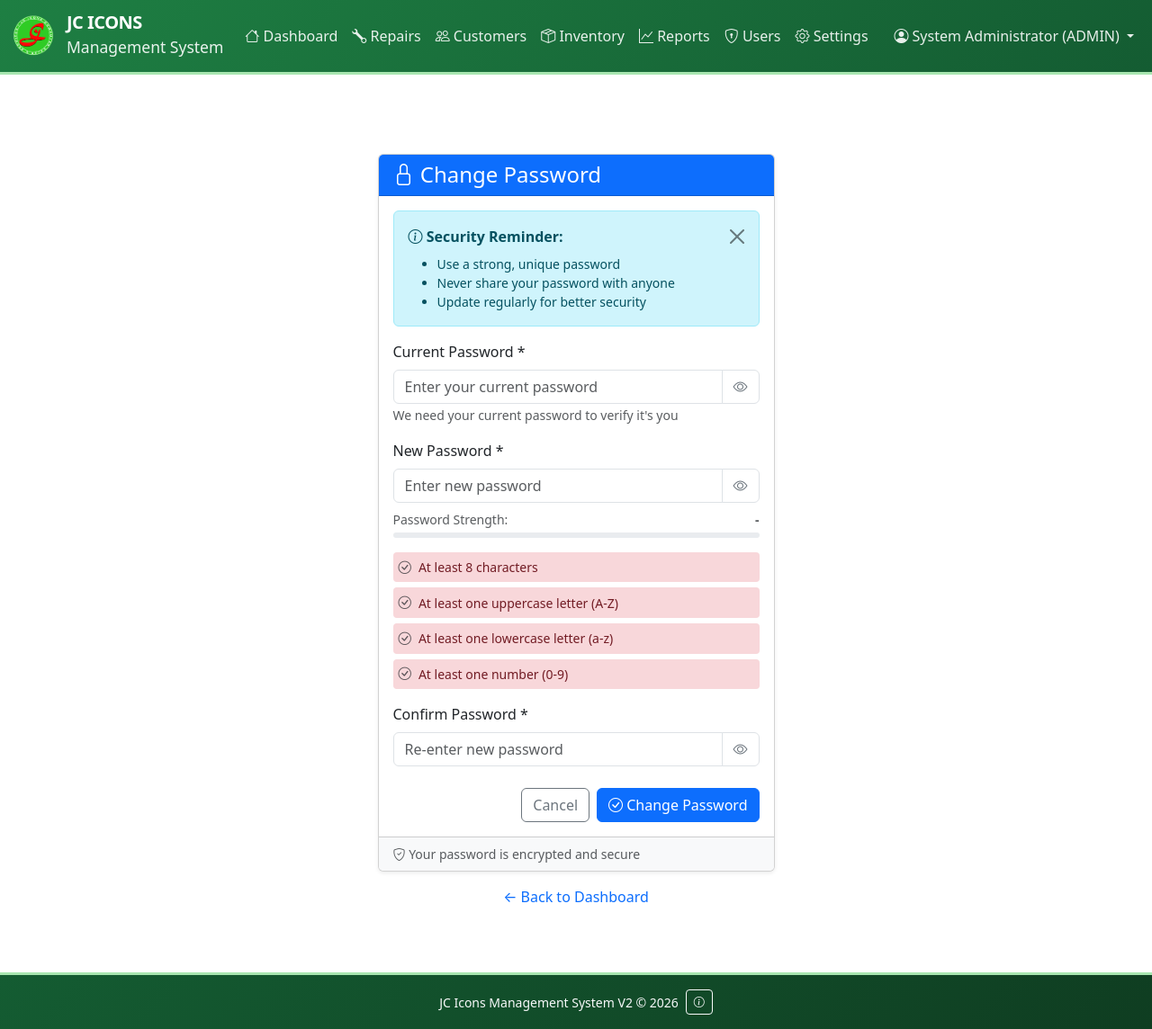
After one commit to busanokirby/jc-web-v2, a Flask app: page /users/change-password in a window 1280 px wide. The commit adds this page. Shown: the whole page at 90% size. Run offline with Flask 3, Linux system fonts and the light colour scheme; a user stored in the database is signed in.

Commit message:
v2.0.1: Add secure password change feature for users

```diff
--- a/app/blueprints/users/routes.py
+++ b/app/blueprints/users/routes.py
@@ -1,7 +1,7 @@
 from __future__ import annotations
 
 from flask import render_template, request, redirect, url_for, flash, session
-from flask_login import login_required
+from flask_login import login_required, current_user
 from sqlalchemy import or_
 from string import ascii_letters, digits
 import secrets
@@ -9,6 +9,7 @@ import secrets
 from app.extensions import db
 from app.models.user import User
 from app.services.authz import roles_required
+from app.services.security import is_valid_password, get_password_strength
 
 from . import users_bp
 
@@ -189,7 +190,6 @@ def edit_user(user_id: int):
     user = User.query.get_or_404(user_id)
 
     # Prevent editing own role/status
-    from flask_login import current_user
     is_self = (user.id == current_user.id) if current_user else False
 
     if request.method == "POST":
@@ -233,7 +233,6 @@ def delete_user(user_id: int):
     user = User.query.get_or_404(user_id)
 
     # Prevent self-deletion
-    from flask_login import current_user
     if user.id == current_user.id:
         flash("You cannot delete your own account.", "danger")
         return redirect(url_for("users.users"))
@@ -254,7 +253,6 @@ def toggle_status(user_id: int):
     user = User.query.get_or_404(user_id)
 
     # Prevent deactivating self
-    from flask_login import current_user
     if user.id == current_user.id:
         flash("You cannot deactivate your own account.", "danger")
         return redirect(url_for("users.users"))
@@ -265,3 +263,56 @@ def toggle_status(user_id: int):
     status = "activated" if user.is_active else "deactivated"
     flash(f"User '{user.username}' has been {status}.", "success")
     return redirect(url_for("users.users"))
+
+
+@users_bp.route("/change-password", methods=["GET", "POST"])
+@login_required
+def change_password():
+    """Allow logged-in users to change their password"""
+    if request.method == "POST":
+        current_password = request.form.get("current_password", "").strip()
+        new_password = request.form.get("new_password", "").strip()
+        confirm_password = request.form.get("confirm_password", "").strip()
+
+        # Validate current password
+        if not current_password:
+            flash("Current password is required.", "danger")
+            return render_template("users/change_password.html")
+
+        if not current_user.check_password(current_password):
+            flash("Current password is incorrect.", "danger")
+            return render_template("users/change_password.html")
+
+        # Validate new password is provided
+        if not new_password:
+            flash("New password is required.", "danger")
+            return render_template("users/change_password.html")
+
+        # Validate password confirmation
+        if new_password != confirm_password:
+            flash("New passwords do not match.", "danger")
+            return render_template("users/change_password.html")
+
+        # Validate new password is not same as current
+        if current_user.check_password(new_password):
+            flash("New password must be different from current password.", "danger")
+            return render_template("users/change_password.html")
+
+        # Validate password strength
+        if not is_valid_password(new_password):
+            score, message = get_password_strength(new_password)
+            flash(f"Password does not meet security requirements. {message}", "danger")
+            return render_template("users/change_password.html")
+
+        # Update password
+        try:
+            current_user.set_password(new_password)
+            db.session.commit()
+            flash("Your password has been changed successfully.", "success")
+            return redirect(url_for("core.dashboard"))
+        except Exception as e:
+            db.session.rollback()
+            flash(f"An error occurred while changing your password: {str(e)}", "danger")
+            return render_template("users/change_password.html")
+
+    return render_template("users/change_password.html")
--- a/templates/layouts/base.html
+++ b/templates/layouts/base.html
@@ -141,6 +141,10 @@
                             <i class="bi bi-person-circle"></i> {{ current_user.full_name }} ({{ current_user.role }})
                         </a>
                         <ul class="dropdown-menu dropdown-menu-end" aria-labelledby="userDropdown">
+                            <li><a class="dropdown-item" href="{{ url_for('users.change_password') }}">
+                                <i class="bi bi-lock"></i> Change Password
+                            </a></li>
+                            <li><hr class="dropdown-divider"></li>
                             <li><a class="dropdown-item" href="{{ url_for('auth.logout') }}">
                                 <i class="bi bi-box-arrow-right"></i> Logout
                             </a></li>
--- /dev/null
+++ b/templates/users/change_password.html
@@ -0,0 +1,357 @@
+{% extends "layouts/base.html" %}
+
+{% block title %}Change Password - JC Icons{% endblock %}
+
+{% block content %}
+<div class="container mt-5">
+    <div class="row justify-content-center">
+        <div class="col-md-6 col-lg-5">
+            <div class="card shadow-sm">
+                <div class="card-header bg-primary text-white">
+                    <h4 class="mb-0"><i class="bi bi-lock"></i> Change Password</h4>
+                </div>
+                <div class="card-body">
+                    <!-- Security Notice -->
+                    <div class="alert alert-info alert-dismissible fade show" role="alert">
+                        <i class="bi bi-info-circle"></i> <strong>Security Reminder:</strong>
+                        <ul class="mb-0 mt-2 small">
+                            <li>Use a strong, unique password</li>
+                            <li>Never share your password with anyone</li>
+                            <li>Update regularly for better security</li>
+                        </ul>
+                        <button type="button" class="btn-close" data-bs-dismiss="alert" aria-label="Close"></button>
+                    </div>
+
+                    <!-- Change Password Form -->
+                    <form method="POST" id="changePasswordForm" novalidate>
+                        <!-- Current Password -->
+                        <div class="mb-3">
+                            <label for="current_password" class="form-label">Current Password *</label>
+                            <div class="input-group">
+                                <input type="password"
+                                       class="form-control"
+                                       id="current_password"
+                                       name="current_password"
+                                       required
+                                       placeholder="Enter your current password"
+                                       autocomplete="current-password">
+                                <button class="btn btn-outline-secondary"
+                                        type="button"
+                                        id="toggleCurrentPassword"
+                                        title="Show/Hide password">
+                                    <i class="bi bi-eye"></i>
+                                </button>
+                            </div>
+                            <small class="text-muted">We need your current password to verify it's you</small>
+                        </div>
+
+                        <!-- New Password -->
+                        <div class="mb-3">
+                            <label for="new_password" class="form-label">New Password *</label>
+                            <div class="input-group">
+                                <input type="password"
+                                       class="form-control"
+                                       id="new_password"
+                                       name="new_password"
+                                       required
+                                       placeholder="Enter new password"
+                                       autocomplete="new-password"
+                                       oninput="updatePasswordStrength()">
+                                <button class="btn btn-outline-secondary"
+                                        type="button"
+                                        id="toggleNewPassword"
+                                        title="Show/Hide password">
+                                    <i class="bi bi-eye"></i>
+                                </button>
+                            </div>
+
+                            <!-- Password Strength Indicator -->
+                            <div class="mt-2">
+                                <div class="d-flex justify-content-between align-items-center mb-1">
+                                    <small class="text-muted">Password Strength:</small>
+                                    <small id="strengthText" class="fw-bold text-muted">-</small>
+                                </div>
+                                <div class="progress" style="height: 6px;">
+                                    <div id="strengthBar" class="progress-bar" role="progressbar"
+                                         style="width: 0%" aria-valuenow="0" aria-valuemin="0" aria-valuemax="100">
+                                    </div>
+                                </div>
+                            </div>
+
+                            <!-- Requirements Checklist -->
+                            <div class="mt-3 small">
+                                <div class="requirement" id="req-length">
+                                    <i class="bi bi-check-circle text-muted"></i>
+                                    <span>At least 8 characters</span>
+                                </div>
+                                <div class="requirement" id="req-upper">
+                                    <i class="bi bi-check-circle text-muted"></i>
+                                    <span>At least one uppercase letter (A-Z)</span>
+                                </div>
+                                <div class="requirement" id="req-lower">
+                                    <i class="bi bi-check-circle text-muted"></i>
+                                    <span>At least one lowercase letter (a-z)</span>
+                                </div>
+                                <div class="requirement" id="req-digit">
+                                    <i class="bi bi-check-circle text-muted"></i>
+                                    <span>At least one number (0-9)</span>
+                                </div>
+                            </div>
+                        </div>
+
+                        <!-- Confirm Password -->
+                        <div class="mb-4">
+                            <label for="confirm_password" class="form-label">Confirm Password *</label>
+                            <div class="input-group">
+                                <input type="password"
+                                       class="form-control"
+                                       id="confirm_password"
+                                       name="confirm_password"
+                                       required
+                                       placeholder="Re-enter new password"
+                                       autocomplete="new-password"
+                                       oninput="checkPasswordMatch()">
+                                <button class="btn btn-outline-secondary"
+                                        type="button"
+                                        id="toggleConfirmPassword"
+                                        title="Show/Hide password">
+                                    <i class="bi bi-eye"></i>
+                                </button>
+                            </div>
+                            <div id="matchStatus" class="mt-2"></div>
+                        </div>
+
+                        <!-- Form Actions -->
+                        <div class="d-grid gap-2 d-sm-flex justify-content-sm-end">
+                            <a href="{{ url_for('core.dashboard') }}" class="btn btn-outline-secondary">Cancel</a>
+                            <button type="submit" class="btn btn-primary" id="submitBtn">
+                                <i class="bi bi-check-circle"></i> Change Password
+                            </button>
+                        </div>
+                    </form>
+                </div>
+
+                <!-- Card Footer -->
+                <div class="card-footer bg-light small text-muted">
+                    <i class="bi bi-shield-check"></i> Your password is encrypted and secure
+                </div>
+            </div>
+
+            <!-- Back Link -->
+            <div class="text-center mt-3">
+                <a href="{{ url_for('core.dashboard') }}" class="text-decoration-none">
+                    ← Back to Dashboard
+                </a>
+            </div>
+        </div>
+    </div>
+</div>
+
+<style>
+    .requirement {
+        display: flex;
+        align-items: center;
+        gap: 8px;
+        margin-bottom: 6px;
+        padding: 6px;
+        border-radius: 4px;
+        transition: background-color 0.2s;
+    }
+
+    .requirement.met {
+        background-color: #d4edda;
+        color: #155724;
+    }
+
+    .requirement.unmet {
+        background-color: #f8d7da;
+        color: #721c24;
+    }
+
+    .requirement i {
+        font-size: 0.9rem;
+    }
+
+    #submitBtn:disabled {
+        opacity: 0.6;
+        cursor: not-allowed;
+    }
+
+    .input-group .btn-outline-secondary {
+        border-color: #dee2e6;
+    }
+
+    .input-group .btn-outline-secondary:hover {
+        background-color: #f8f9fa;
+        border-color: #dee2e6;
+    }
+</style>
+
+<script>
+// Toggle password visibility functions
+document.getElementById('toggleCurrentPassword').addEventListener('click', function() {
+    const input = document.getElementById('current_password');
+    const icon = this.querySelector('i');
+    if (input.type === 'password') {
+        input.type = 'text';
+        icon.classList.remove('bi-eye');
+        icon.classList.add('bi-eye-slash');
+    } else {
+        input.type = 'password';
+        icon.classList.remove('bi-eye-slash');
+        icon.classList.add('bi-eye');
+    }
+});
+
+document.getElementById('toggleNewPassword').addEventListener('click', function() {
+    const input = document.getElementById('new_password');
+    const icon = this.querySelector('i');
+    if (input.type === 'password') {
+        input.type = 'text';
+        icon.classList.remove('bi-eye');
+        icon.classList.add('bi-eye-slash');
+    } else {
+        input.type = 'password';
+        icon.classList.remove('bi-eye-slash');
+        icon.classList.add('bi-eye');
+    }
+});
+
+document.getElementById('toggleConfirmPassword').addEventListener('click', function() {
+    const input = document.getElementById('confirm_password');
+    const icon = this.querySelector('i');
+    if (input.type === 'password') {
+        input.type = 'text';
+        icon.classList.remove('bi-eye');
+        icon.classList.add('bi-eye-slash');
+    } else {
+        input.type = 'password';
+        icon.classList.remove('bi-eye-slash');
+        icon.classList.add('bi-eye');
+    }
+});
+
+// Update password strength indicator
+function updatePasswordStrength() {
+    const password = document.getElementById('new_password').value;
+    const strengthBar = document.getElementById('strengthBar');
+    const strengthText = document.getElementById('strengthText');
+
+    let score = 0;
+    const feedback = [];
+
+    // Check length
+    if (password.length >= 8) {
+        score += 25;
+        document.getElementById('req-length').classList.add('met');
+        document.getElementById('req-length').classList.remove('unmet');
+    } else {
+        document.getElementById('req-length').classList.add('unmet');
+        document.getElementById('req-length').classList.remove('met');
+    }
+
+    // Check uppercase
+    if (/[A-Z]/.test(password)) {
+        score += 25;
+        document.getElementById('req-upper').classList.add('met');
+        document.getElementById('req-upper').classList.remove('unmet');
+    } else {
+        document.getElementById('req-upper').classList.add('unmet');
+        document.getElementById('req-upper').classList.remove('met');
+    }
+
+    // Check lowercase
+    if (/[a-z]/.test(password)) {
+        score += 25;
+        document.getElementById('req-lower').classList.add('met');
+        document.getElementById('req-lower').classList.remove('unmet');
+    } else {
+        document.getElementById('req-lower').classList.add('unmet');
+        document.getElementById('req-lower').classList.remove('met');
+    }
+
+    // Check digit
+    if (/[0-9]/.test(password)) {
+        score += 25;
+        document.getElementById('req-digit').classList.add('met');
+        document.getElementById('req-digit').classList.remove('unmet');
+    } else {
+        document.getElementById('req-digit').classList.add('unmet');
+        document.getElementById('req-digit').classList.remove('met');
+    }
+
+    // Update strength bar color and text
+    strengthBar.style.width = score + '%';
+
+    if (score === 0) {
+        strengthText.textContent = '-';
+        strengthBar.className = 'progress-bar';
+    } else if (score < 50) {
+        strengthText.textContent = '❌ Weak';
+        strengthBar.className = 'progress-bar bg-danger';
+    } else if (score < 75) {
+        strengthText.textContent = '⚠️ Fair';
+        strengthBar.className = 'progress-bar bg-warning';
+    } else if (score < 100) {
+        strengthText.textContent = '✓ Good';
+        strengthBar.className = 'progress-bar bg-info';
+    } else {
+        strengthText.textContent = '✓ Strong';
+        strengthBar.className = 'progress-bar bg-success';
+    }
+
+    checkPasswordMatch();
+}
+
+// Check if passwords match
+function checkPasswordMatch() {
+    const newPass = document.getElementById('new_password').value;
+    const confirmPass = document.getElementById('confirm_password').value;
+    const matchStatus = document.getElementById('matchStatus');
+    const submitBtn = document.getElementById('submitBtn');
+
+    if (confirmPass === '') {
+        matchStatus.innerHTML = '';
+        submitBtn.disabled = false;
+        return;
+    }
+
+    if (newPass === confirmPass) {
+        matchStatus.innerHTML = '<div class="alert alert-success alert-sm mb-0 py-1">✓ Passwords match</div>';
+        submitBtn.disabled = false;
+    } else {
+        matchStatus.innerHTML = '<div class="alert alert-danger alert-sm mb-0 py-1">✗ Passwords do not match</div>';
+        submitBtn.disabled = true;
+    }
+}
+
+// Only enable submit if all requirements met
+document.getElementById('changePasswordForm').addEventListener('submit', function(e) {
+    const password = document.getElementById('new_password').value;
+    const confirm = document.getElementById('confirm_password').value;
+
+    if (password !== confirm) {
+        e.preventDefault();
+        alert('Passwords do not match');
+        return false;
+    }
+
+    if (password.length < 8) {
+        e.preventDefault();
+        alert('Password must be at least 8 characters');
+        return false;
+    }
+
+    if (!/[A-Z]/.test(password) || !/[a-z]/.test(password) || !/[0-9]/.test(password)) {
+        e.preventDefault();
+        alert('Password must contain uppercase, lowercase, and numbers');
+        return false;
+    }
+});
+
+// Initialize on page load
+document.addEventListener('DOMContentLoaded', function() {
+    updatePasswordStrength();
+});
+</script>
+{% endblock %}
```
